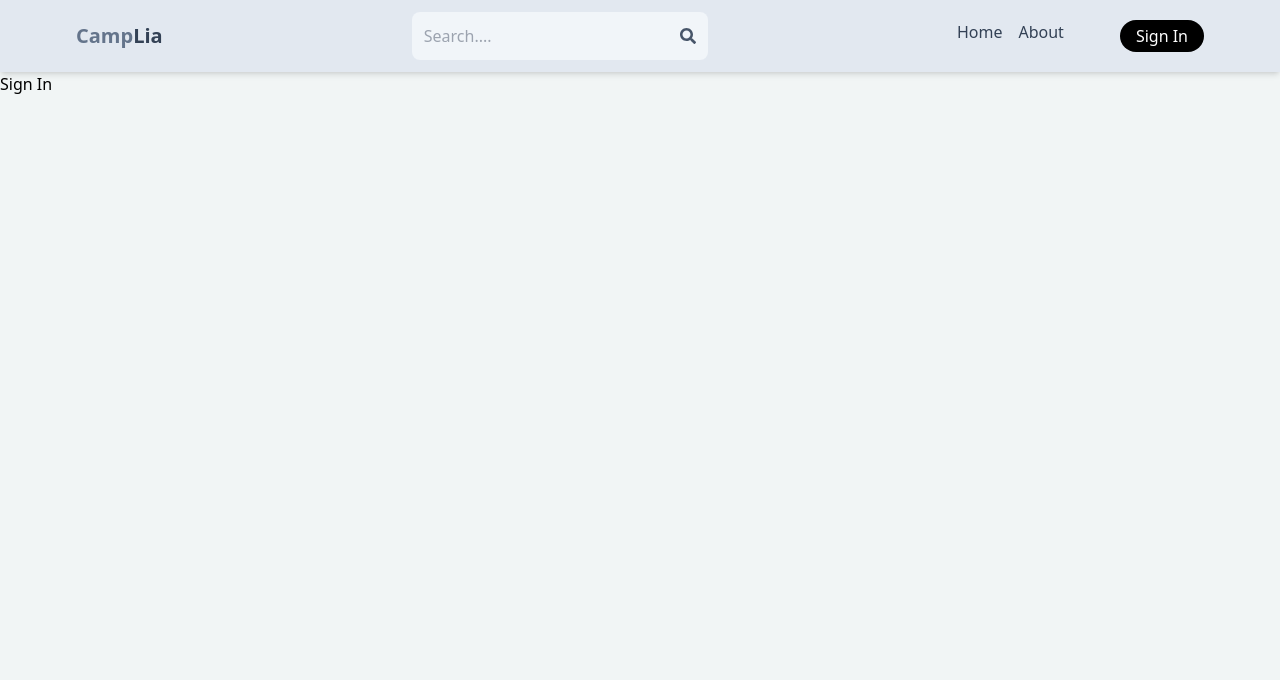
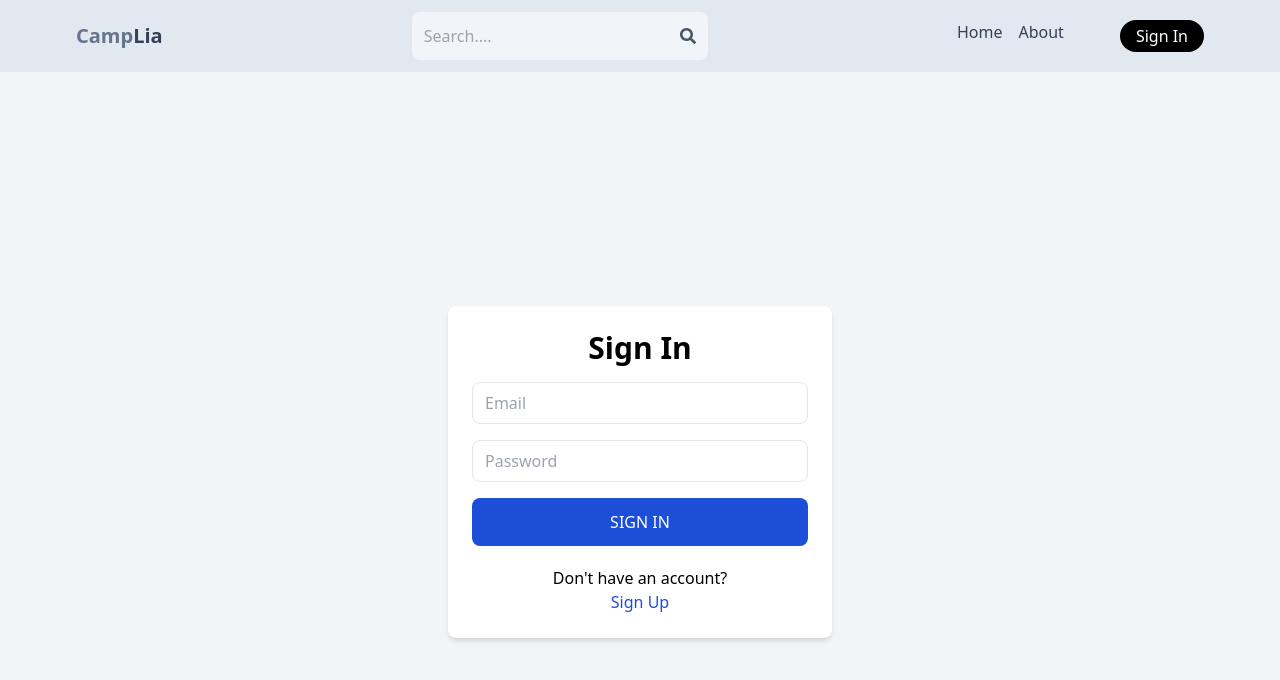
Before and after one commit to shanmugapriya1203/mern_estate_frontend, a React (Create React App) app: page /sign-in in a window 1280 px wide. Shown: the top 680 px of the page. Built offline with nearby package versions, Linux system fonts and the light colour scheme.

Commit message:
Complete signin functionality

```diff
--- a/src/pages/Signin.js
+++ b/src/pages/Signin.js
@@ -1,9 +1,101 @@
-import React from 'react'
+import React, { useState } from 'react';
+import { Link, useNavigate } from 'react-router-dom';
+import { API_BASE_URL } from '../config';
+import axios from 'axios';
 
-export default function Signin() {
+export default function SignIn() {
+  const [formData, setFormData] = useState({
+    email: '',
+    password: '',
+  });
+  const [error, setError] = useState(null);
+  const [loading, setLoading] = useState(false);
+  const navigate = useNavigate();
+
+  const handleChange = (e) => {
+    setFormData({
+      ...formData,
+      [e.target.id]: e.target.value,
+    });
+  };
+  const handleSubmit = async (e) => {
+    e.preventDefault();
+
+    try {
+      setLoading(true);
+      const response = await axios.post(
+        `${API_BASE_URL}/api/auth/signin`,
+        formData,
+        {
+          headers: {
+            'Content-Type': 'application/json',
+          },
+        }
+      );
+      const data = response.data;
+      setLoading(false);
+
+      if (data.success === false) {
+        const errorMessage = data.message || 'An unexpected error occurred.';
+        window.alert(errorMessage);
+        return;
+      }
+
+      navigate('/');
+    } catch (error) {
+      setLoading(false);
+
+      if (error.response && error.response.status === 404) {
+        window.alert('User not found');
+      } else if (error.response && error.response.status === 401) {
+        window.alert('Invalid credentials');
+      } else {
+        window.alert('An unexpected error occurred. Please try again later.');
+      }
+    }
+  };
+
+
   return (
-    <div>
-      Sign In
+    <div className="flex items-center justify-center min-h-screen bg-gray-100">
+      <div className="bg-white p-6 rounded-lg shadow-md w-96">
+        <h1 className="text-3xl font-semibold mb-4 text-center">Sign In</h1>
+
+        <form className="flex flex-col gap-4" onSubmit={handleSubmit}>
+          <input
+            type="email"
+            placeholder="Email"
+            className="border rounded-lg py-2 px-3 focus:outline-none focus:ring focus:border-blue-300"
+            id="email"
+            onChange={handleChange}
+            value={formData.email}
+          />
+          <input
+            type="password"
+            placeholder="Password"
+            className="border rounded-lg py-2 px-3 focus:outline-none focus:ring focus:border-blue-300"
+            id="password"
+            onChange={handleChange}
+            value={formData.password}
+          />
+          <button
+            disabled={loading}
+            className={`bg-blue-700 text-white p-3 rounded-lg uppercase hover:opacity-95 ${
+              loading ? 'opacity-80 cursor-not-allowed' : ''
+            }`}
+          >
+            {loading ? 'Loading...' : 'Sign In'}
+          </button>
+        </form>
+
+        <div className="mt-5 text-center">
+          <p>Don't have an account?</p>
+          <Link to="/sign-up" className="text-blue-700">
+            Sign Up
+          </Link>
+        </div>
+      </div>
+
     </div>
-  )
+  );
 }
```
